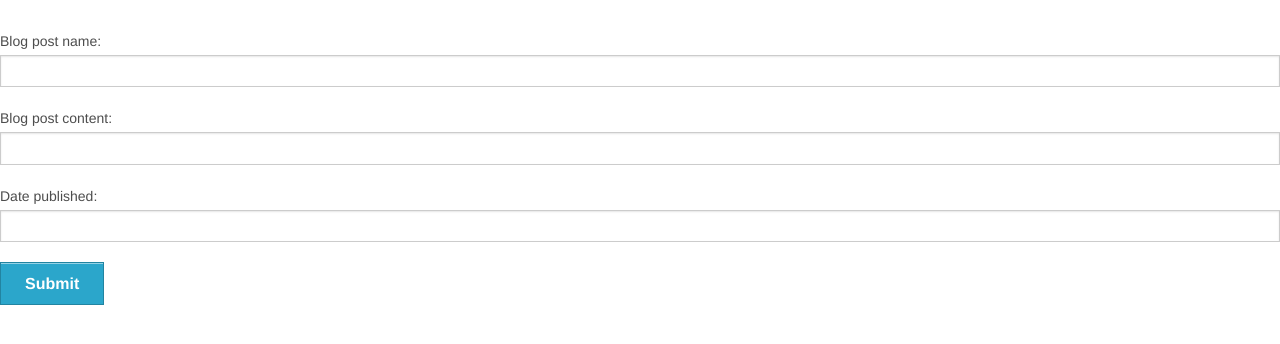
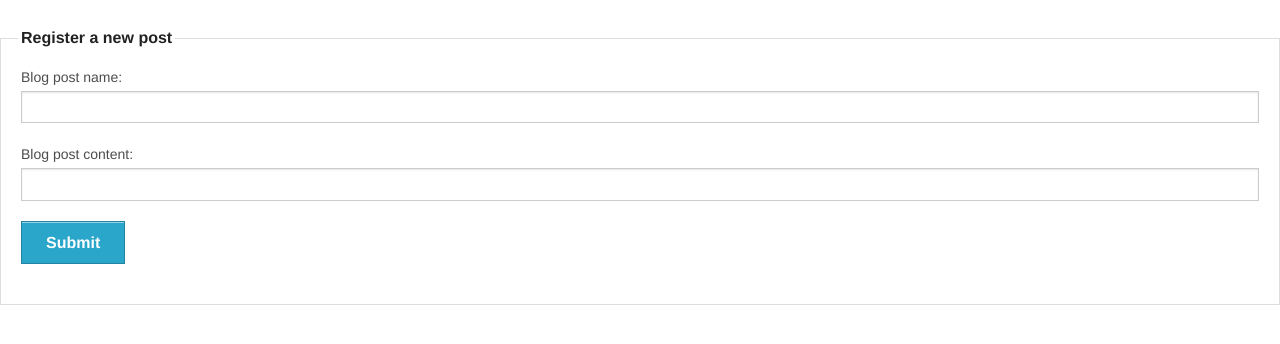
Before and after one commit to cacea/doucherism, a Django app: page /register/ in a window 1280 px wide. Shown: the part 45-389 px from the top of the page. Run offline with Django 3.2, Linux system fonts and the light colour scheme.

Commit message:
Changed forms.py to not display the blog_pub_date because model is now auto inserting the date. views.py needs to be simplified as lines of unneeded code were added. created a form on register_post.html to be able to submit the blog data.

```diff
--- a/blog_post/forms.py
+++ b/blog_post/forms.py
@@ -4,4 +4,4 @@ from blog_post.models import BlogEntry
 class BlogPostForm(ModelForm):
     class Meta:
         model = BlogEntry
-        fields = ['blog_post_name', 'blog_post_content', 'blog_pub_date']
+        fields = ['blog_post_name', 'blog_post_content']
--- a/blog_post/models.py
+++ b/blog_post/models.py
@@ -9,4 +9,4 @@ class BlogEntry(models.Model):
 
     blog_post_name = models.CharField(max_length=200)
     blog_post_content = models.CharField(max_length=1024)
-    blog_pub_date = models.DateTimeField('date published')
+    blog_pub_date = models.DateTimeField(auto_now=True)
--- a/blog_post/views.py
+++ b/blog_post/views.py
@@ -1,6 +1,9 @@
 from django.shortcuts import render
 from blog_post.models import BlogEntry
 from blog_post.forms import BlogPostForm
+from django.shortcuts import HttpResponseRedirect
+from time import gmtime, strftime
+
 # Create your views here.
 
 def home(request):
@@ -11,8 +14,13 @@ def home(request):
 def register_user_post(request):
     register_user_template = "register_post.html"
     if request.method == "POST":
-        if form.is_valid():
-            form.save(request.POST)
+            new_blog_post = BlogPostForm(request.POST)
+            if new_blog_post.is_valid():
+                new_blog_post.save(commit=False)
+                new_blog_post.blog_post_name = request.POST.get('blog_post_name')
+                new_blog_post.blog_post_content = request.POST.get('blog_post_content')
+                new_blog_post.save()
+                return HttpResponseRedirect('/')
     else:
         form = BlogPostForm()
     return render(request, register_user_template, locals())
--- a/doucherism/templates/register_post.html
+++ b/doucherism/templates/register_post.html
@@ -2,7 +2,12 @@
 
 {% block content%}
     {% if form %}
-        {{ form.as_p }}
+    <form method="post" accept-charset="utf-8">{% csrf_token %}
+        <fieldset>
+         <legend>Register a new post</legend>
+             {{ form.as_p }}
+    	     <input type="submit" class="button"></a>
+        </fieldset>
+    </form>
     {% endif %}
-    <a href="/register/" class="button">Submit</a>
 {% endblock %}
```
